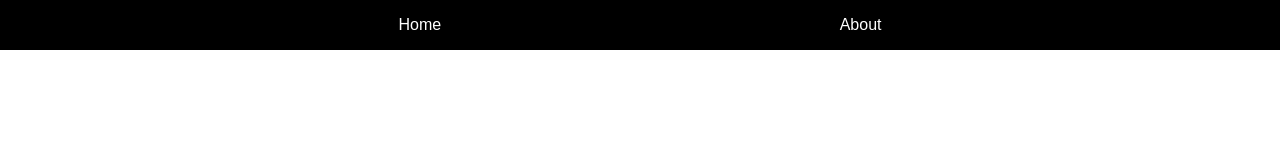
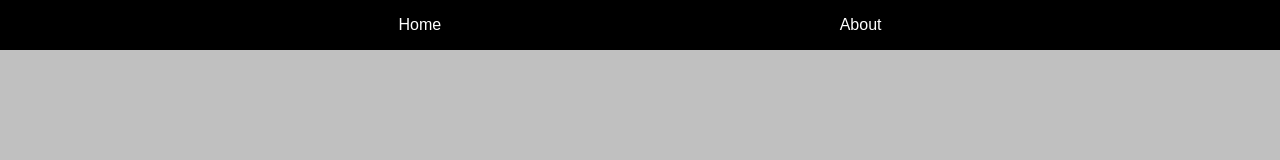
Before and after one commit to PJIceskull/User-Feedback, a website: page index.html in a window 1280 px wide. Drawn offline with nearby package versions, Linux system fonts and the light colour scheme.

Commit message:
added style to app id

```diff
--- a/css/styles.css
+++ b/css/styles.css
@@ -20,6 +20,11 @@ p {
   margin-bottom: 16px;
 }
 
+#app {
+  background-color: silver;
+  height: 100%;
+}
+
 nav {
   height: 50px;
   background-color: #000;
```
